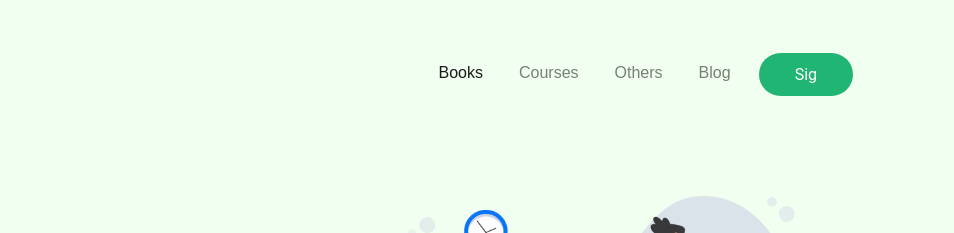
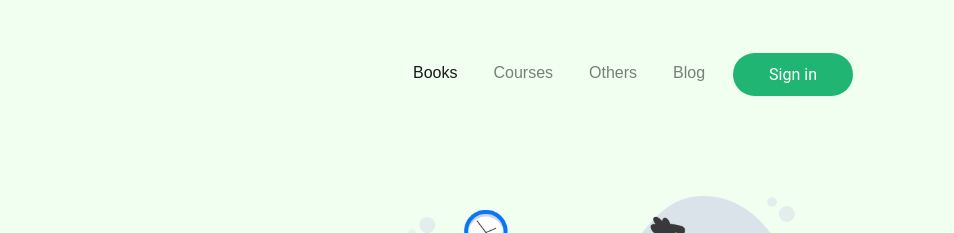
Before and after one commit to rabbism/e-school, a plain HTML site: page index.html in a window 1280 px wide. Shown: the top 233 px of the page, 326-1280 px from the left. Drawn offline with nearby package versions, Linux system fonts and the light colour scheme.

Commit message:
first commit

```diff
--- a/index.html
+++ b/index.html
@@ -34,7 +34,7 @@
                 <a class="nav-link" href="#subscribe">Blog </a>
               </li>
               <li class="nav-item">
-                <a class="btn btn-primary" href="#" role="button">Sig</a>
+                <a class="btn btn-primary" href="#" role="button">Sign in</a>
               </li>
             </ul>
           </div>
@@ -42,7 +42,7 @@
     </div>
   </section>
 
-        <section class="banner-section section-padding">
+  <section class="banner-section section-padding">
           <div class="container pt-2">
             <div class="row">
               <div class="col-md-6">
```
